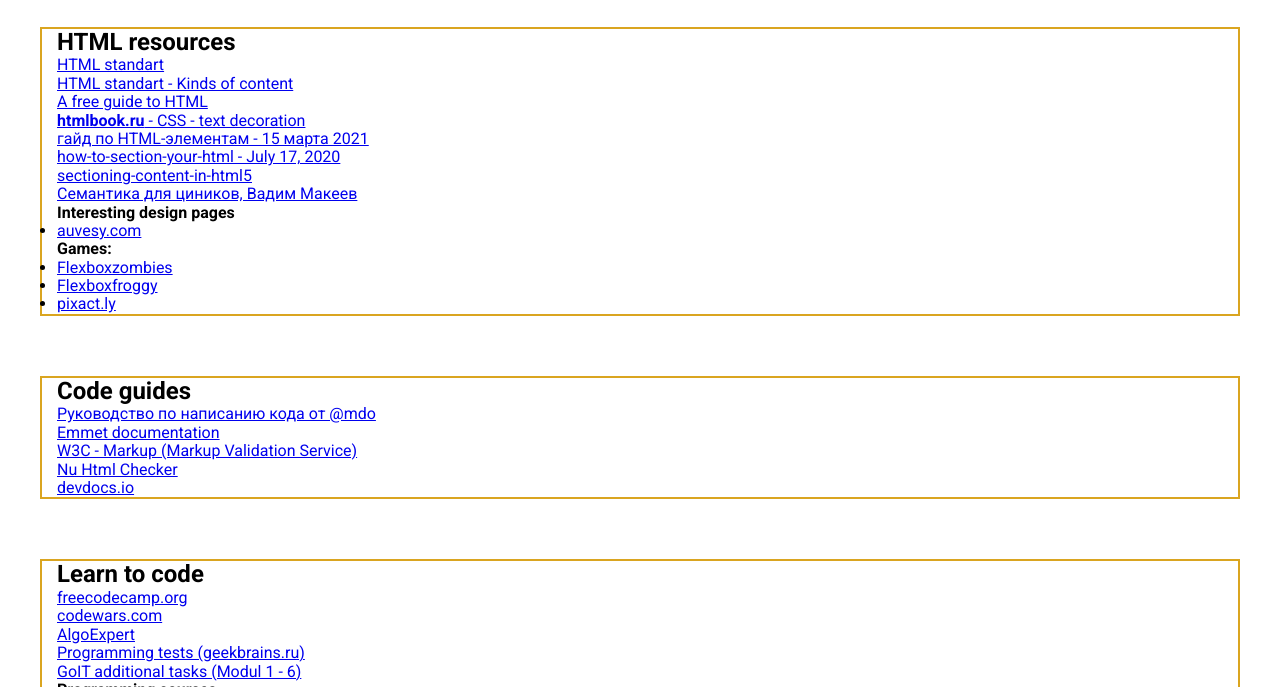
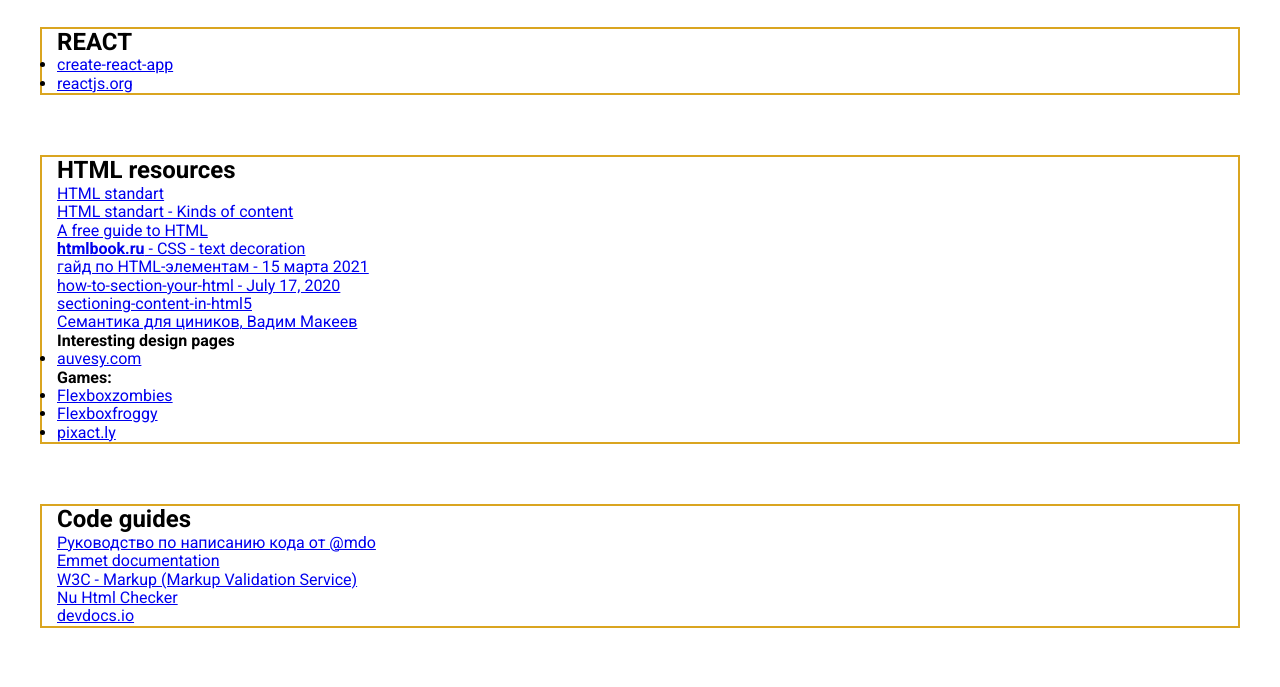
Before and after one commit to torkotiuk/resources, a website built with Parcel: page src/index.html in a window 1280 px wide. Shown: the part 94-781 px from the top of the page. Built offline with nearby package versions, Linux system fonts and the light colour scheme.

Commit message:
add react link

```diff
--- a/src/index.html
+++ b/src/index.html
@@ -16,6 +16,7 @@
   <body>
     <!-- Так добавляются фрагменты в главные HTML-файлы страниц. -->
     <include src="./partials/header.html"></include>
+    <include src="./partials/react.html"></include>
     <include src="./partials/html.html"></include>
     <include src="./partials/code-guides.html"></include>
     <include src="./partials/code-trainers.html"></include>
--- /dev/null
+++ b/src/partials/react.html
@@ -0,0 +1,9 @@
+<section class="lesson section">
+  <div class="container">
+    <h2>REACT</h2>
+    <ul>
+      <li><a href="https://create-react-app.dev/">create-react-app</a></li>
+      <li><a href="https://ru.reactjs.org/">reactjs.org</a></li>
+    </ul>
+  </div>
+</section>
```
